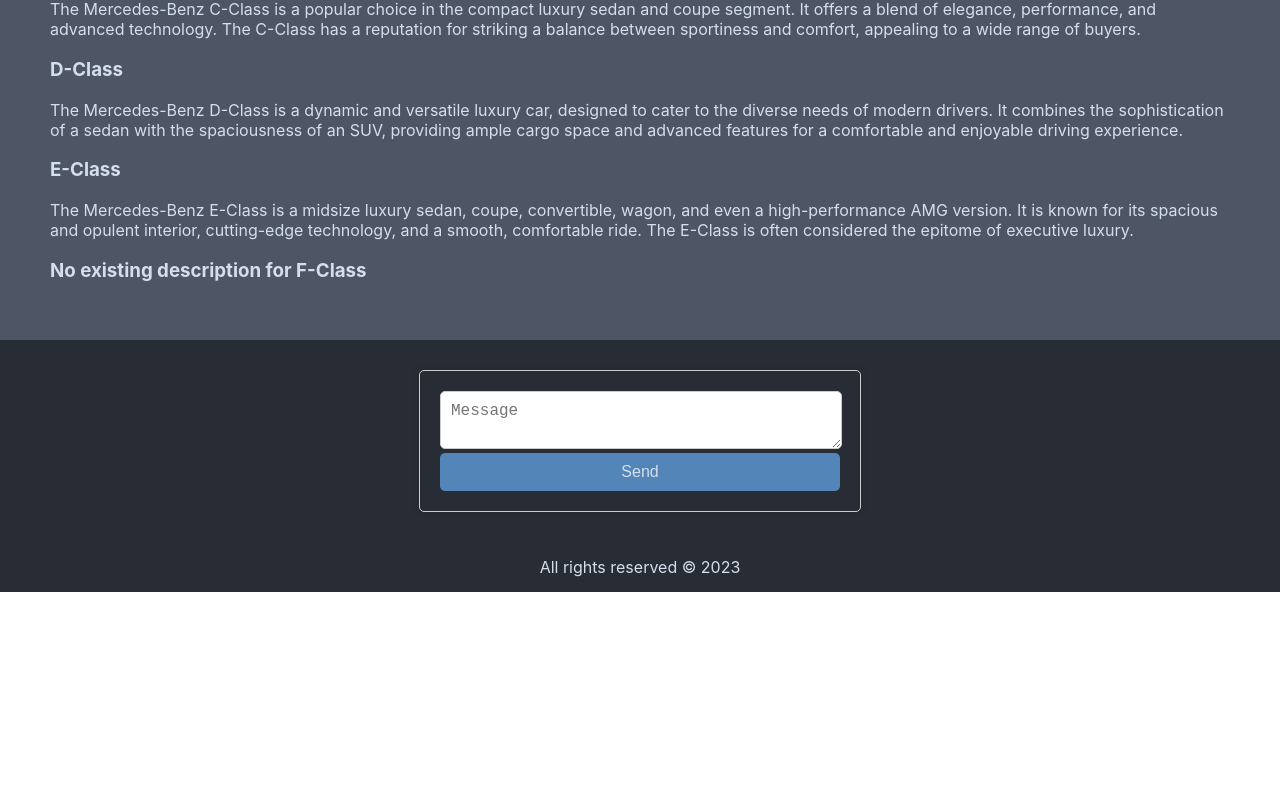
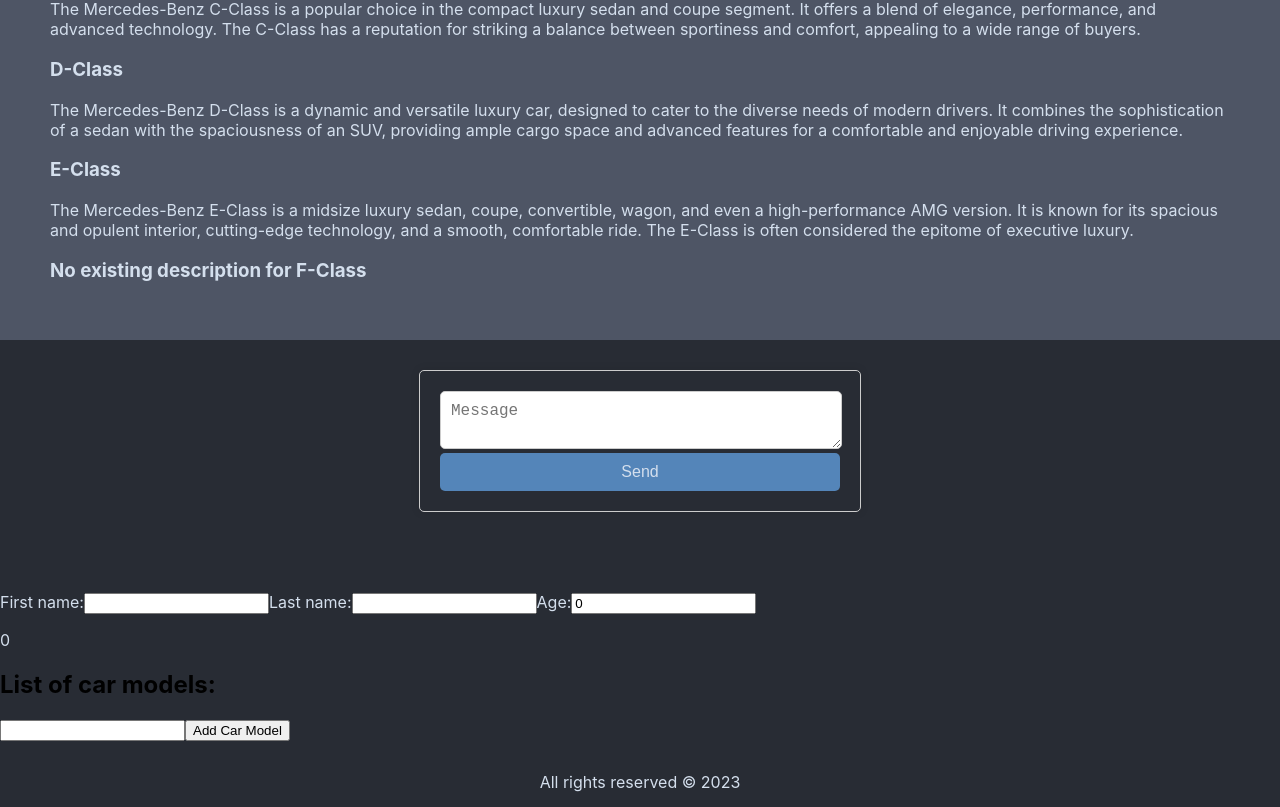
Before and after one commit to rstoyanovv/intro-to-react, a React (Create React App) app in the folder react-examples/: page / in a window 1280 px wide. Shown: the part 1407-2214 px from the top of the page. Before the commit the page ends 1999 px from the top, so only its background shows below. Built offline with nearby package versions, Linux system fonts and the light colour scheme.

Commit message:
Add new basic functionaloties without style

```diff
--- a/react-examples/src/App.css
+++ b/react-examples/src/App.css
@@ -101,3 +101,7 @@
   color: rgb(212, 223, 237);
   margin-top: 10px;
 }
+
+label, p {
+  color:  rgb(212, 223, 237);
+}
--- a/react-examples/src/App.js
+++ b/react-examples/src/App.js
@@ -5,6 +5,8 @@
 import { Footer } from './Components/Footer';
 import { Descriptions } from './Components/descriptionSection/Description';
 import SentMessage from './Components/SentMessage';
+import Form from './Components/Form';
+import List from './Components/List';
 
 function App() {
   return (
@@ -15,6 +17,9 @@
       <Text />
       <Descriptions />
       <SentMessage />
+      <EmptySpace height={50} />
+      <Form />
+      <List />
       <Footer />
     </div>
   );
--- /dev/null
+++ b/react-examples/src/Components/Form.js
@@ -0,0 +1,60 @@
+import { useState } from "react";
+
+export default function Form() {
+    const [person, setPerson] = useState({
+        first_name: "",
+        last_name: "",
+        age: 0,
+    });
+
+    function handleFirstName(e) {
+        setPerson({
+            ...person,
+            first_name: e.target.value
+        });
+    }
+
+    function handleLastName(e) {
+        setPerson({
+            ...person,
+            last_name: e.target.value
+        });
+    }
+
+    function handleAge(e) {
+        setPerson({
+            ...person,
+            age: e.target.value
+        });
+    }
+
+    return (
+        <>
+            <label>
+                First name:
+                <input
+                    value={person.first_name}
+                    onChange={handleFirstName}
+                />
+            </label>
+            <label>
+                Last name:
+                <input
+                    value={person.last_name}
+                    onChange={handleLastName}
+                />
+            </label>
+            <label>
+                Age:
+                <input
+                    value={person.age}
+                    onChange={handleAge}
+                />
+            </label>
+
+            <p>
+                {person.first_name}{' '}{person.last_name}{' '}{person.age}
+            </p>
+        </>
+    );
+}
--- /dev/null
+++ b/react-examples/src/Components/List.js
@@ -0,0 +1,38 @@
+import { useState } from "react";
+
+let nextId = 0;
+
+export default function List() {
+    const [name, setName] = useState('');
+    const [list, setList] = useState([]);
+
+    return (
+        <>
+            <h2>List of car models:</h2>
+            <input
+                value={name}
+                onChange={(e) => {
+                    setName(e.target.value);
+                }}
+            />
+
+            <button
+                onClick={() => {
+                    setList([
+                        ...list,
+                        {
+                            id: nextId++,
+                            name: name
+                        }
+                    ]);
+                }}
+            >Add Car Model</button>
+
+            <ul>
+                {list.map(element => (
+                    <li key={element.id}> {element.name} </li>
+                ))}
+            </ul>
+        </>
+    );
+}
```
